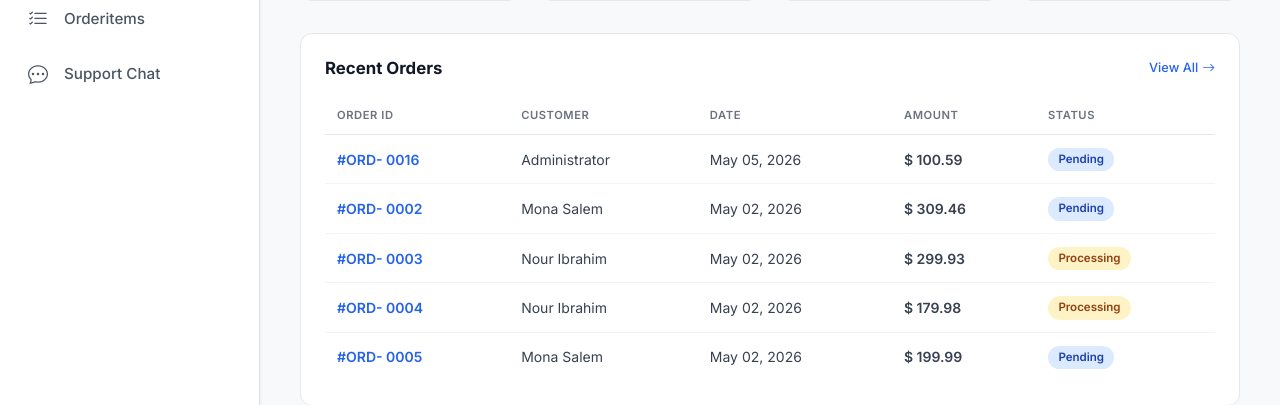
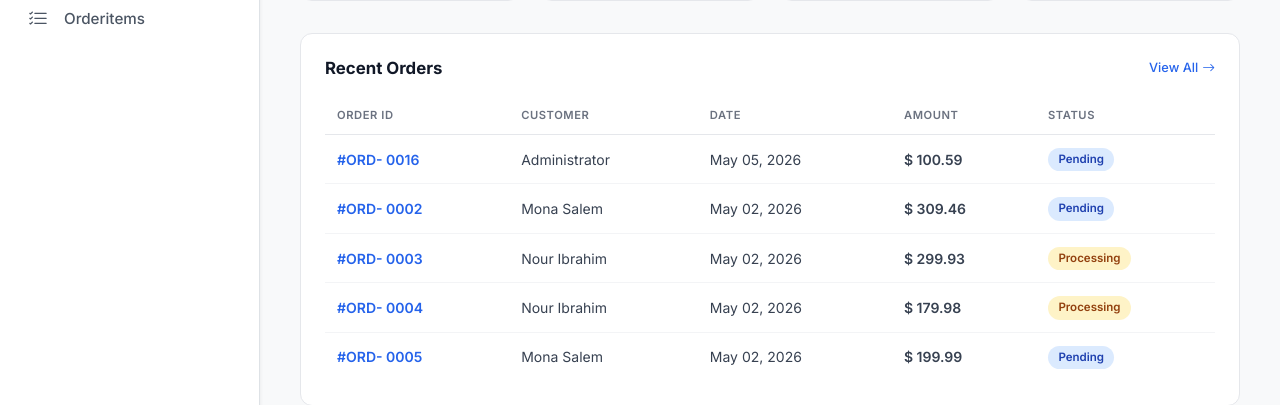
Before and after one commit to abdelaliem/ecommerce-php, a PHP site: page /Admin/home.php in a window 1280 px wide. Shown: the part 321-726 px from the top of the page. Run offline with PHP 8.4, Linux system fonts and the light colour scheme; a user stored in the database is signed in; data comes from the database, SQL or seed files in the repository.

Commit message:
delete: support chat

```diff
--- a/Admin/sidebar.php
+++ b/Admin/sidebar.php
@@ -105,13 +105,6 @@ $current_page = basename($_SERVER['PHP_SELF']);
                         Orderitems
                     </a>
                 </li>
-                <li class="nav-item">
-                    <a href="chat.php"
-                        class="nav-link custom-nav-link <?= ($current_page == 'chat.php') ? 'active-link' : '' ?>">
-                        <i class="bi bi-chat-dots me-3 fs-5"></i>
-                        Support Chat
-                    </a>
-                </li>
             </ul>
 
             <!-- Logout -->
```
